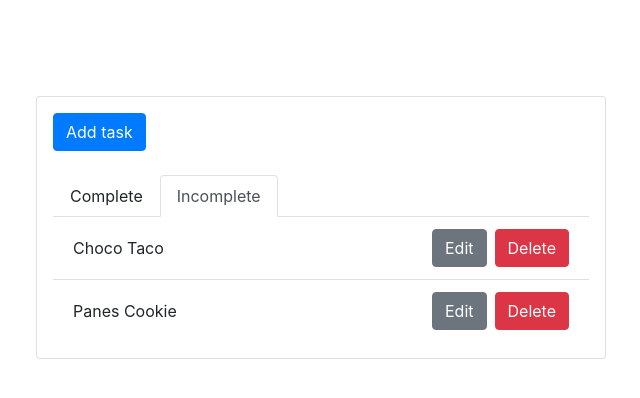
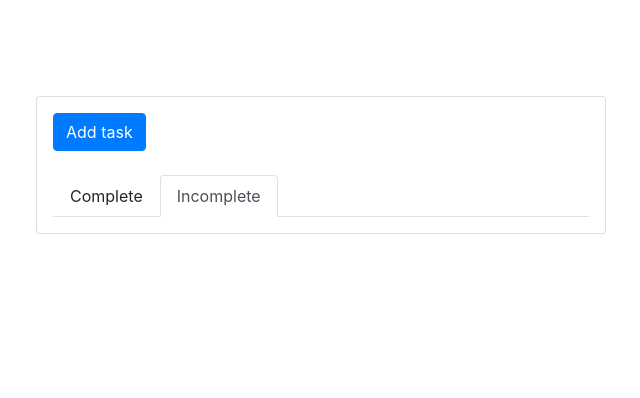
Before and after one commit to AndyAtari/toeat, a React (Create React App) app in the folder frontend/: page / in a window 1280 px wide. Shown: the top 398 px of the page, without its empty margins (319-959 px from the left). Built offline with nearby package versions, Linux system fonts and the light colour scheme.

Commit message:
Imported axios, deleted dummy item list, and set initial state of toeatList to empty array.

```diff
--- a/frontend/src/App.js
+++ b/frontend/src/App.js
@@ -1,33 +1,13 @@
 import React, { Component } from "react";
 import Modal from "./components/Modal";
-
-const toeatItems = [
-  {
-    id: 1,
-    title: "Choco Taco",
-    description: "Best Taco!",
-    completed: false,
-  },
-  {
-    id: 2,
-    title: "Panes Cookie",
-    description: "Monster Cookie!!",
-    completed: false,
-  },
-  {
-    id: 3,
-    title: "Quesadilla",
-    description: "From Chipotle",
-    completed: true,
-  },
-];
+import axios from "axios";
 
 class App extends Component {
   constructor(props) {
     super(props);
     this.state = {
       viewCompleted: false,
-      toeatList: toeatItems,
+      toeatList: [],
       modal: false,
       activeItem: {
         title: "",
```
